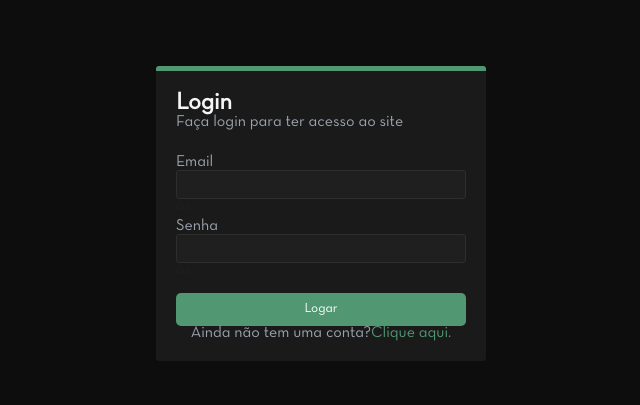
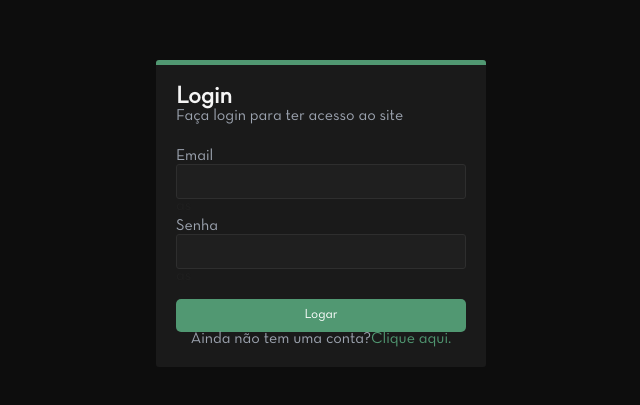
Before and after one commit to DaniellWarrley/mensaPay, a React (Vite) app in the folder mensapay/: page / in a window 1280 px wide. Shown: the part 187-592 px from the top of the page, without its empty margins (319-959 px from the left). Built offline with nearby package versions, Linux system fonts and the light colour scheme.

Commit message:
Update App.jsx

```diff
--- a/mensapay/src/App.jsx
+++ b/mensapay/src/App.jsx
@@ -75,7 +75,7 @@ const InputWrapper = styled.div`
   flex-direction: column;
 
   input{
-    padding: 7px;
+    padding: 10px;
 
     background-color: #1F1F1F;
     color: #9CA3AF;
```
